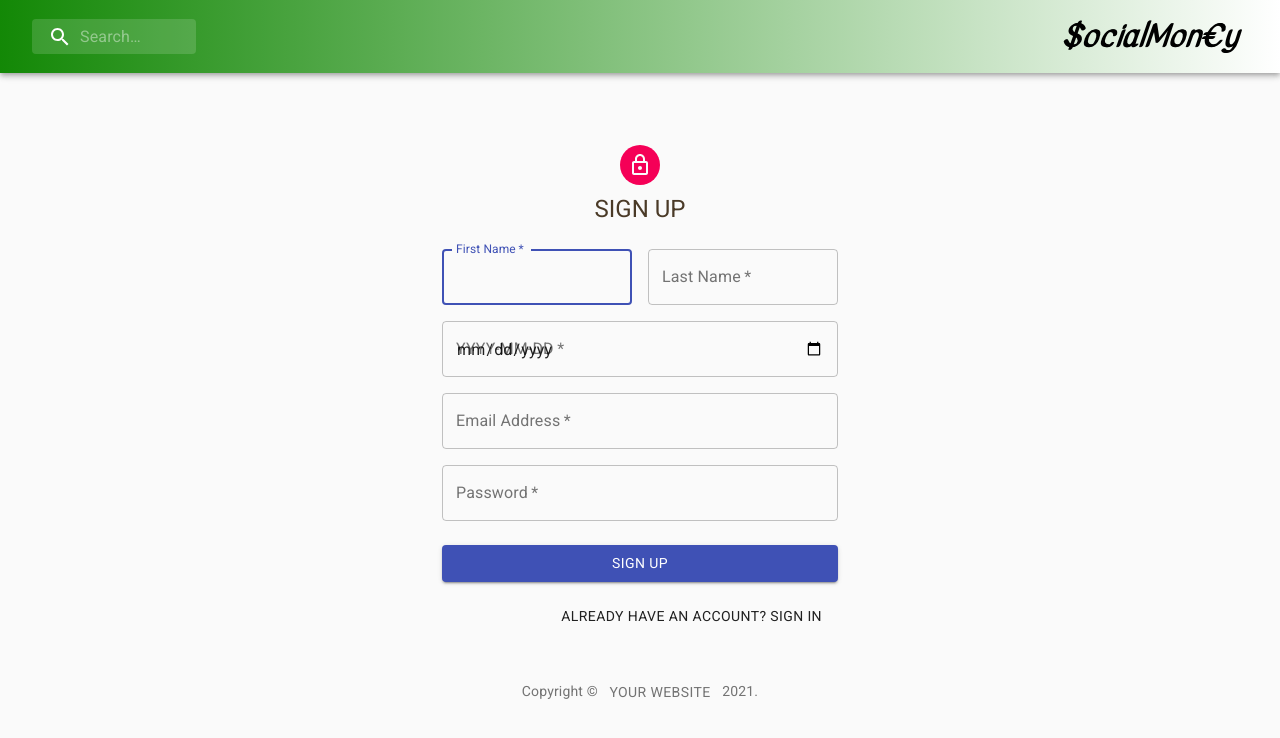
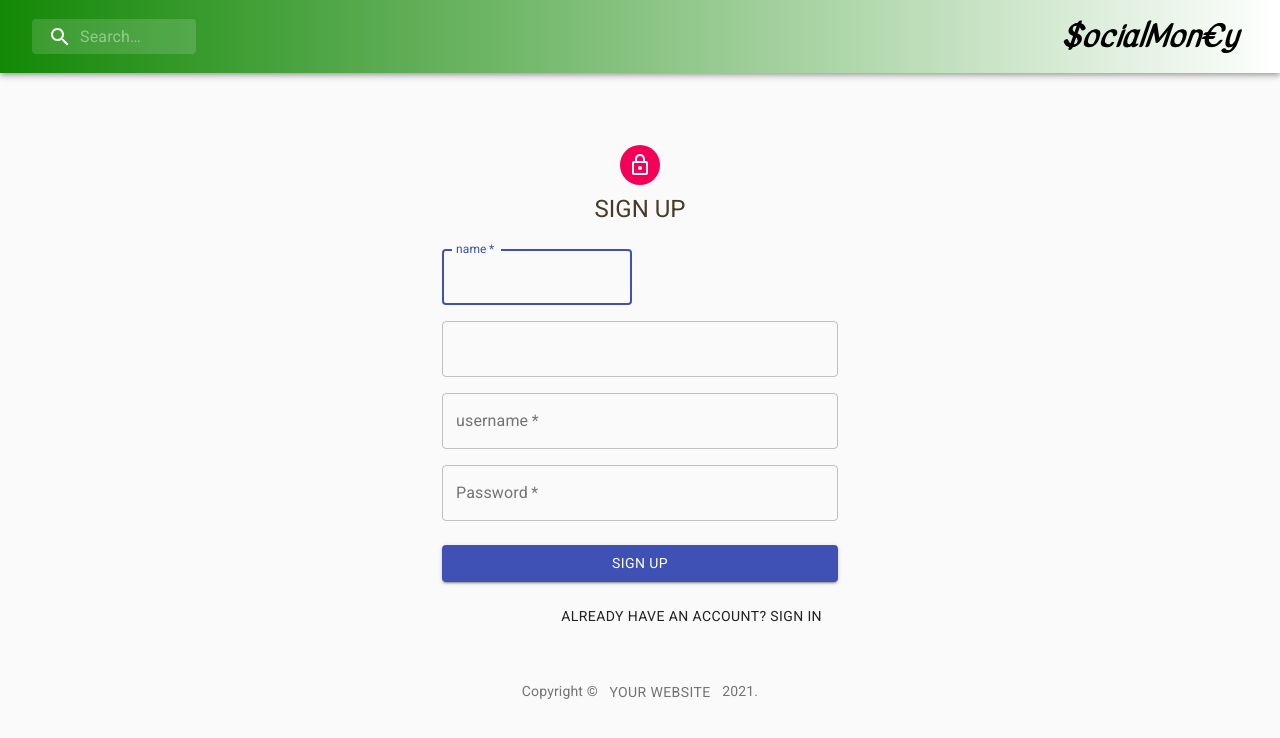
Before and after one commit to YMRodriguez/SocialMoney, a React (Create React App) app in the folder socialmoney/: page /signup in a window 1280 px wide. Shown: the top 738 px of the page. Built offline with nearby package versions, Linux system fonts and the light colour scheme.

Commit message:
Cors problems

```diff
--- a/socialmoney/package.json
+++ b/socialmoney/package.json
@@ -11,6 +11,7 @@
     "@testing-library/user-event": "^12.1.10",
     "antd": "^4.13.1",
     "ityped": "^1.0.3",
+    "jquery": "^3.6.0",
     "react": "^17.0.1",
     "react-awesome-button": "^6.5.1",
     "react-dom": "^17.0.1",
--- a/socialmoney/src/components/LogIn.js
+++ b/socialmoney/src/components/LogIn.js
@@ -49,6 +49,41 @@ const useStyles = makeStyles((theme) => ({
 export default function LogIn() {
     const classes = useStyles();
 
+    const [open, setOpen] = React.useState(false);
+    const [state, setState] = React.useState({
+        username: "dfbdf",
+        password: "fdgfddd"
+    });
+
+    const handleSubmit = () =>{
+        setTimeout(() => {
+        makePostRequest(state)
+        }, 100);
+    };
+    async function makePostRequest(params){
+        console.log(params)
+        var url = "http://localhost:8080/SMON-SERVICE/login"
+        var response = await fetch(url,{
+            mode: 'no-cors',
+            method: 'POST',
+            credentials: "include",
+            body: JSON.stringify(params), // data can be `string` or {object}!
+            headers:{
+                'Content-Type': 'application/json'
+            }
+        })
+        var buffer = await response.arrayBuffer()
+        var dataView = new DataView(buffer)
+        var decoder = new TextDecoder("ISO-8859-1")
+        response = await JSON.parse(decoder.decode(dataView))
+        return response
+    }
+
+
+    const handleChangeText = (event) => {
+        setState({ ...state, [event.target.name]: event.target.value });
+    };
+
     return (
         <Container component="main" maxWidth="xs">
             <CssBaseline />
@@ -82,21 +117,15 @@ export default function LogIn() {
                         id="password"
                         autoComplete="current-password"
                     />
-                    <FormControlLabel
-                        control={<Checkbox value="remember" color="primary" />}
-                        label="Remember me"
-                    />
-                    <Link to='/feed'>
                         <Button
-                            type="submit"
+                            onClick={handleSubmit}
                             fullWidth
                             variant="contained"
                             color="primary"
                             className={classes.submit}
                         >
                             Log In
-                    </Button>
-                    </Link>
+                        </Button>
                     <Grid container>
                         <Grid item>
                             <Link to='/signup'>
--- a/socialmoney/src/components/SignUp.js
+++ b/socialmoney/src/components/SignUp.js
@@ -12,6 +12,7 @@ import Typography from '@material-ui/core/Typography';
 import { makeStyles } from '@material-ui/core/styles';
 import Container from '@material-ui/core/Container';
 import { Link } from "react-router-dom";
+import $ from 'jquery'
 
 function Copyright() {
     return (
@@ -48,6 +49,73 @@ const useStyles = makeStyles((theme) => ({
 
 export default function SignUp() {
     const classes = useStyles();
+    const [state, setState] = React.useState({
+        username: "",
+        password: "",
+        age: "",
+        name: ""
+    });
+
+    const handleSubmit = () =>{
+        setTimeout(() => {
+        makePostRequest(state)
+        }, 100);
+    };
+
+
+    async function makePostRequest(params){
+        var url = "http://localhost:8080/SMON-SERVICE/signup"
+        var response = await fetch(url,{
+            method: 'POST',
+            credentials: "include",
+            body: JSON.stringify(params), // data can be `string` or {object}!
+            headers:{
+                "Access-Control-Allow-Methods": "OPTIONS,POST,GET",
+                'Access-Control-Allow-Origin': 'http://localhost:3000',
+                "Access-Control-Allow-Headers": "Origin, X-Requested-With, Content-Type, Accept",
+                'Content-Type': 'application/json'
+            }
+        })
+        response = response.json()
+        return response
+    }
+    // async function makePostRequest(params){
+
+    //     var url = "http://localhost:8080/SMON-SERVICE/signup"
+    //      $.ajax({
+    //       url: url,
+    //       type: 'POST',
+    //       data: params,
+    //       async: false, //va a esperar la respuesta del servidor, si lo pongo true => asyncrono no hacer
+    //       success: function (msg) {
+    //           if (msg == "OK") {
+    //           alert("¡Publicado con éxito!")
+    //           console.log('Success')
+    //           }
+    //       }
+    //     });
+    // }
+
+    // async function makePostRequest(params){
+    //     var url = "http://localhost:8080/SMON-SERVICE/signup"
+    //     var response = await fetch(url,{
+    //         method: 'POST',
+    //         credentials: "include",
+    //         body: JSON.stringify(params), // data can be `string` or {object}!
+    //         headers:{
+    //             'Content-Type': 'application/json'
+    //         }
+    //       })
+    //     var buffer = await response.arrayBuffer()
+    //     var dataView = new DataView(buffer)
+    //     var decoder = new TextDecoder("ISO-8859-1")
+    //     response = await JSON.parse(decoder.decode(dataView))
+    //     return response
+    // }
+
+    const handleChange = (event) => {
+        setState({ ...state, [event.target.name]: event.target.value });
+    };
 
     return (
         <Container component="main" maxWidth="xs">
@@ -63,51 +131,42 @@ export default function SignUp() {
                     <Grid container spacing={2}>
                         <Grid item xs={12} sm={6}>
                             <TextField
-                                autoComplete="fname"
-                                name="firstName"
+                                onChange={handleChange}
+                                autoComplete="name"
+                                name="name"
                                 variant="outlined"
                                 required
                                 fullWidth
-                                id="firstName"
-                                label="First Name"
+                                id="name"
+                                label="name"
                                 autoFocus
-                            />
-                        </Grid>
-                        <Grid item xs={12} sm={6}>
-                            <TextField
-                                variant="outlined"
-                                required
-                                fullWidth
-                                id="lastName"
-                                label="Last Name"
-                                name="lastName"
-                                autoComplete="lname"
                             />
                         </Grid>
                         <Grid item xs={12}>
                             <TextField
+                                onChange={handleChange}
                                 variant="outlined"
-                                type="date"
                                 required
                                 fullWidth
-                                id="birthdate"
-                                label="YYYY-MM-DD"
-                                name="birthDate"
+                                id="agee"
+                                name="age"
                             />
                         </Grid>
                         <Grid item xs={12}>
                             <TextField
+                                onChange={handleChange}
                                 variant="outlined"
                                 required
                                 fullWidth
-                                id="email"
-                                label="Email Address"
-                                name="email"
-                                autoComplete="email"
+                                id="username"
+                                label="username"
+                                name="username"
+                                autoComplete="username"
                             />
                         </Grid>
                         <Grid item xs={12}>
                             <TextField
+                                onChange={handleChange}
                                 variant="outlined"
                                 required
                                 fullWidth
@@ -124,7 +183,7 @@ export default function SignUp() {
                         variant="contained"
                         color="primary"
                         className={classes.submit}
-                        onClick={() => console.log("hola")}
+                        onClick={handleSubmit}
                     >
                         Sign Up
                     </Button>
```
Also changed, not shown: 1 other file (tests, documents, lock files or other folders).
